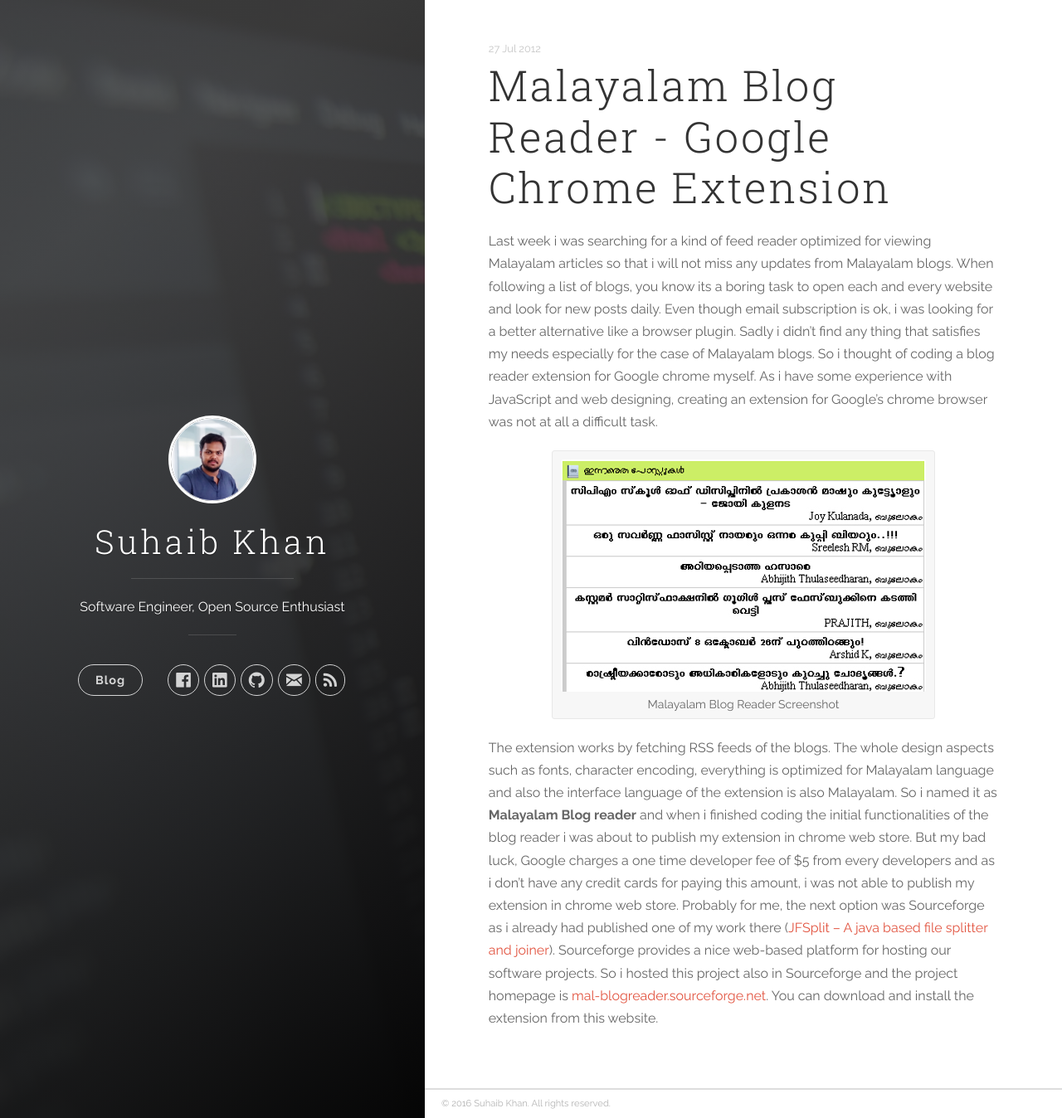
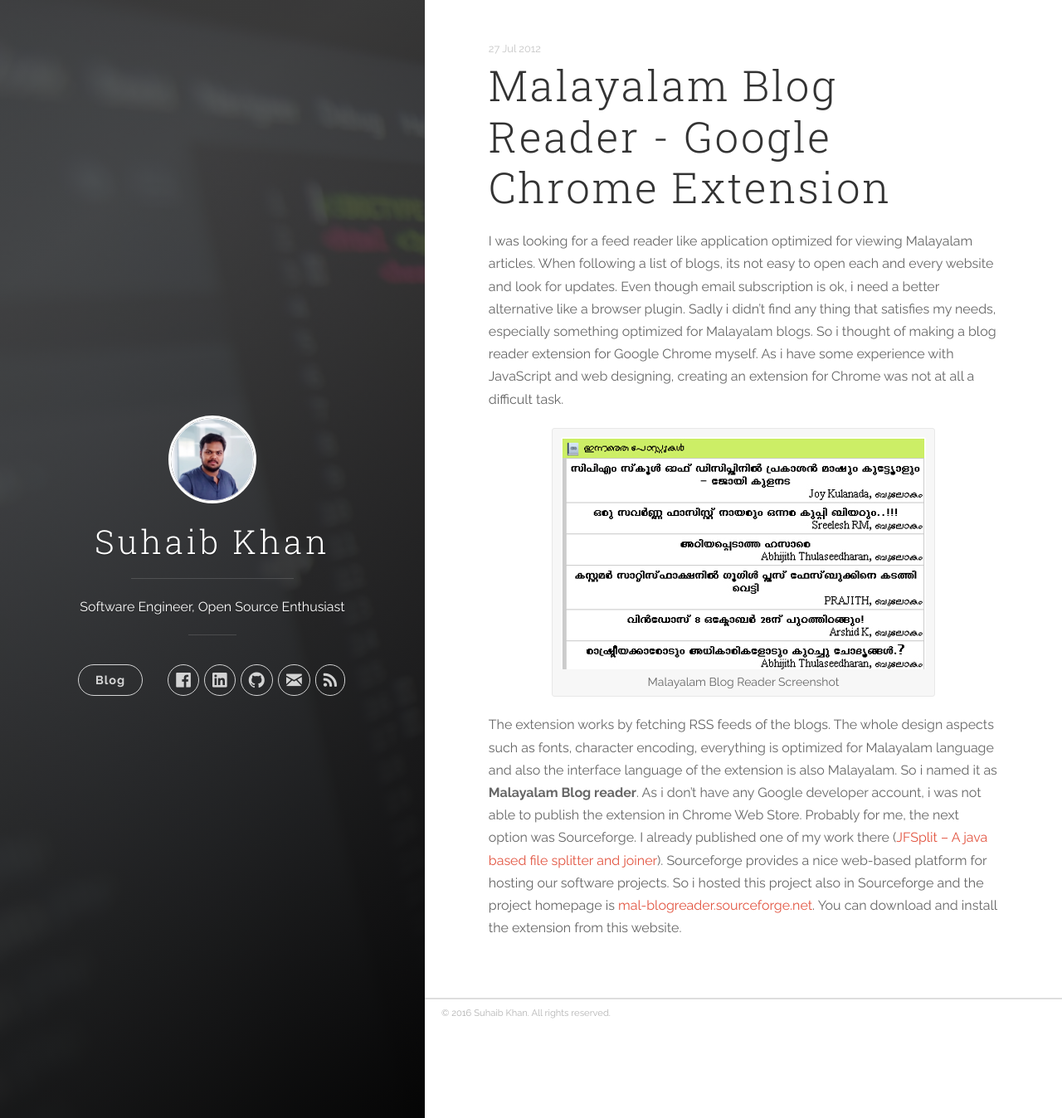
Before and after one commit to suhaibkhan/suhaibkhan.github.io, a Jekyll site: the page built from _posts/2012-07-27-mal-blogreader-chrome-ext.md, in a window 1280 px wide and 1348 px high. Shown: the whole window at 83% size. Built offline with Jekyll 4.4.1, drawn with Linux system fonts in a browser that asks for light colours; nearby versions of some CDN libraries.

Commit message:
Correction in articles

```diff
--- a/_posts/2012-07-27-mal-blogreader-chrome-ext.md
+++ b/_posts/2012-07-27-mal-blogreader-chrome-ext.md
@@ -3,11 +3,11 @@
 date:   2012-07-27 21:02:00 +05:30
 ---
 
-Last week i was searching for a kind of feed reader optimized for viewing Malayalam articles so that i will not miss any updates from Malayalam blogs. When following a list of blogs, you know its a boring task to open each and every website and look for new posts daily. Even though email subscription is ok, i was looking for a better alternative like a browser plugin. Sadly i didn’t find any thing that satisfies my needs especially for the case of Malayalam blogs. So i thought of coding a blog reader extension for Google chrome myself. As i have some experience with JavaScript and web designing, creating an extension for Google’s chrome browser was not at all a difficult task.
+I was looking for a feed reader like application optimized for viewing Malayalam articles. When following a list of blogs, its not easy to open each and every website and look for updates. Even though email subscription is ok, i need a better alternative like a browser plugin. Sadly i didn’t find any thing that satisfies my needs, especially something optimized for Malayalam blogs. So i thought of making a blog reader extension for Google Chrome myself. As i have some experience with JavaScript and web designing, creating an extension for Chrome was not at all a difficult task.
 
 {% include image.html src="images/mal_blogreader_screenshot_tile.jpg" align="center" caption="Malayalam Blog Reader Screenshot" imgstyle="max-width: 480px" %}
 
-The extension works by fetching RSS feeds of the blogs. The whole design aspects such as fonts, character encoding, everything is optimized for Malayalam language and also the interface language of the extension is also Malayalam. So i named it as **Malayalam Blog reader** and when i finished coding the initial functionalities of the blog reader i was about to publish my extension in chrome web store. But my bad luck, Google charges a one time developer fee of $5 from every developers and as i don’t have any credit cards for paying this amount, i was not able to publish my extension in chrome web store. Probably for me, the next option was Sourceforge as i already had published one of my work there ([JFSplit – A java based file splitter and joiner][jfsplit]). Sourceforge provides a nice web-based platform for hosting our software projects. So i hosted this project also in Sourceforge and the project homepage is [mal-blogreader.sourceforge.net][mal-blogreader]. You can download and install the extension from this website.
+The extension works by fetching RSS feeds of the blogs. The whole design aspects such as fonts, character encoding, everything is optimized for Malayalam language and also the interface language of the extension is also Malayalam. So i named it as **Malayalam Blog reader**. As i don't have any Google developer account, i was not able to publish the extension in Chrome Web Store. Probably for me, the next option was Sourceforge. I already published one of my work there ([JFSplit – A java based file splitter and joiner][jfsplit]). Sourceforge provides a nice web-based platform for hosting our software projects. So i hosted this project also in Sourceforge and the project homepage is [mal-blogreader.sourceforge.net][mal-blogreader]. You can download and install the extension from this website.
 
 [jfsplit]: http://jfsplit.sourceforge.net/
 [mal-blogreader]: http://mal-blogreader.sourceforge.net/
```
Also changed, not shown: _posts/2011-08-11-motion-detection-using-webcam.md (+2 -2 lines), _posts/2012-10-25-find-strings-interviewstreet-problem.md (+1 -1 lines).
